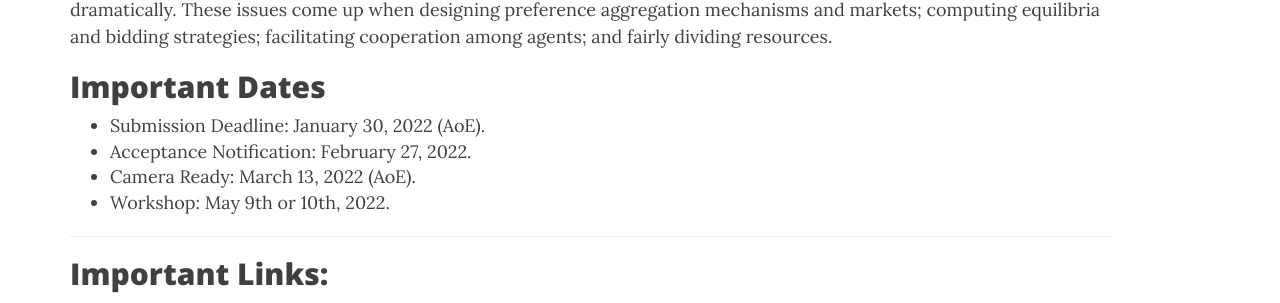
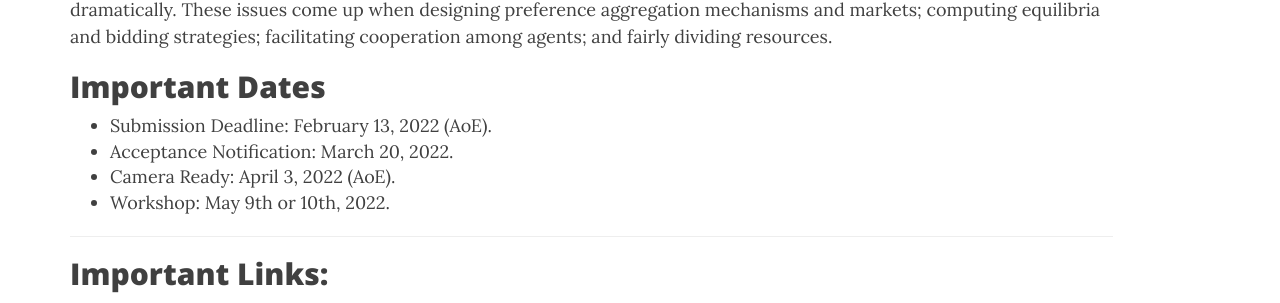
Before and after one commit to BenAbramowitz/gaiw2023, a Jekyll site: the page built from index.md, in a window 1280 px wide and 900 px high, scrolled down 971 px. Shown: the part 146-449 px from the top of the window. Built offline with Jekyll 4.4.1, drawn with Linux system fonts in a browser that asks for light colours; nearby versions of some CDN libraries.

Commit message:
Update index.md

```diff
--- a/index.md
+++ b/index.md
@@ -17,9 +17,9 @@ Games, Agents and Incentives is a confederated workshop which focuses (obviously
 Over the past two decades, the focus of agent incentives in centralised and decentralised AI systems has increased dramatically. These issues come up when designing preference aggregation mechanisms and markets; computing equilibria and bidding strategies; facilitating cooperation among agents; and fairly dividing resources.
 
 ## Important Dates
-* Submission Deadline: January 30, 2022 (AoE).
-* Acceptance Notification: February 27, 2022.
-* Camera Ready: March 13, 2022 (AoE).
+* Submission Deadline: February 13, 2022 (AoE).
+* Acceptance Notification: March 20, 2022.
+* Camera Ready: April 3, 2022 (AoE).
 * Workshop: May 9th or 10th, 2022.
 
 ---
```
